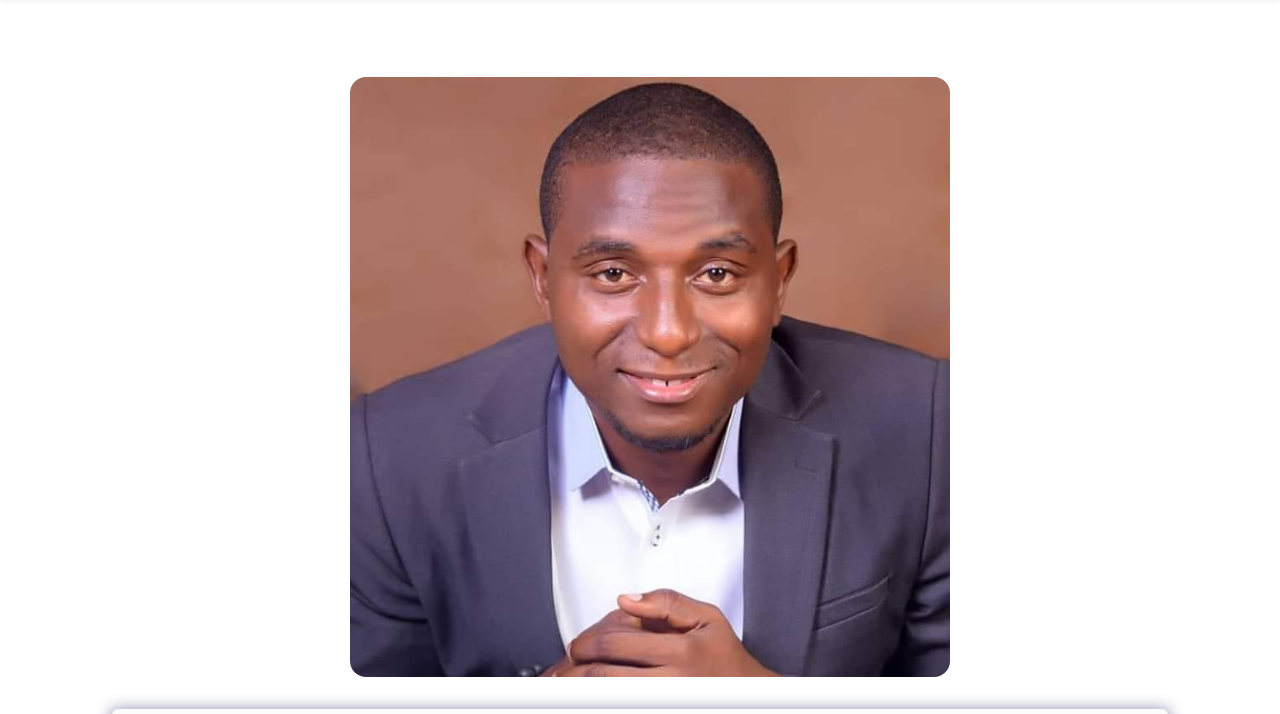
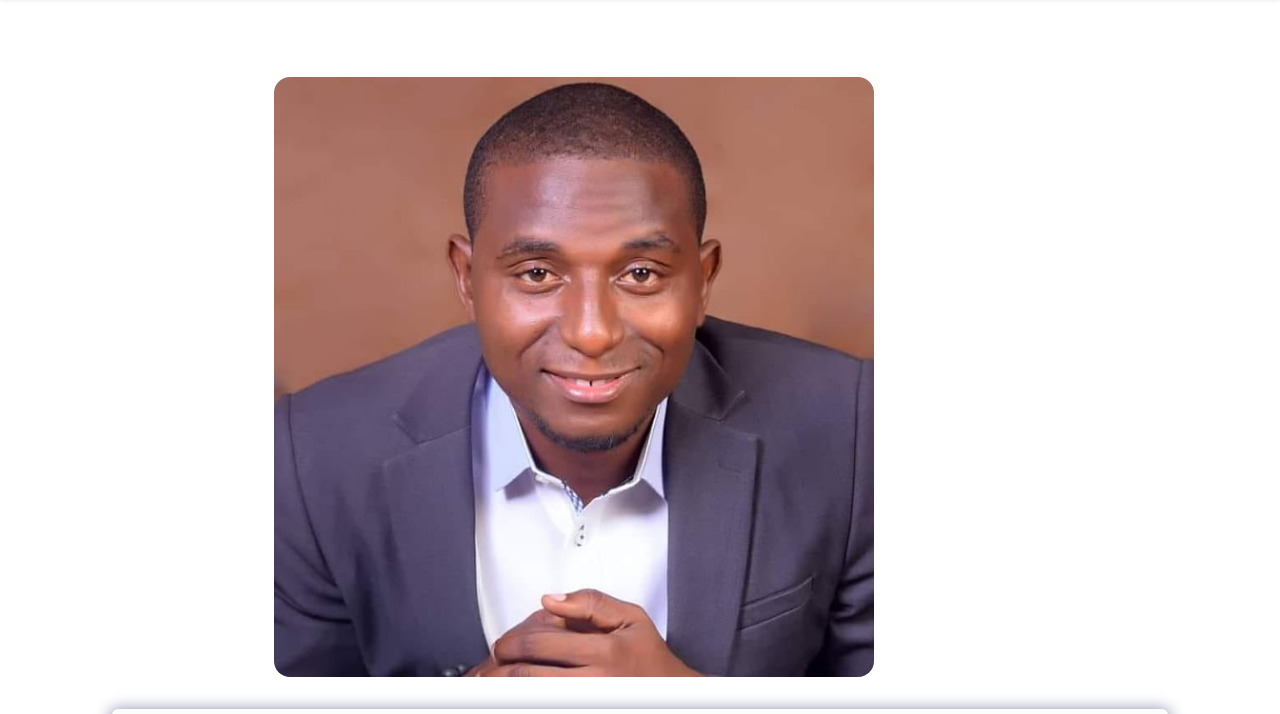
Before and after one commit to pjmiles/ponmile, a plain HTML site: page index.html in a window 1280 px wide. Shown: the part 83-797 px from the top of the page. Drawn offline with nearby package versions, Linux system fonts and the light colour scheme; a script that the page names is missing.

Commit message:
new align

```diff
--- a/index.html
+++ b/index.html
@@ -27,8 +27,6 @@
 
 <section class="hero">
   <img src="images/pjames_pix.jpg" alt="ponmile-adebisi" loading="lazy" class="hero-img"/>
-  <div class="bio animate__animated animate__shakeX">
-  </div>
 </section>
 
 <section class="more-about" id="about">
--- a/styles.css
+++ b/styles.css
@@ -119,7 +119,7 @@ body {
 .hero-img {
     height: 37.5rem;
     width: 37.5rem;
-    margin: 5rem 0 0 15rem;
+    margin: 5rem 0 0 3rem;
     border-radius: 1rem;
 }
 
```
